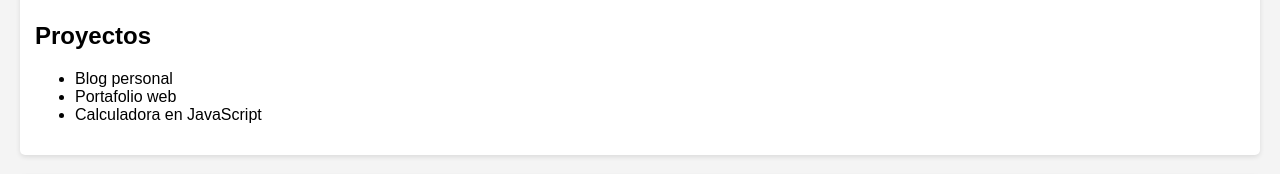
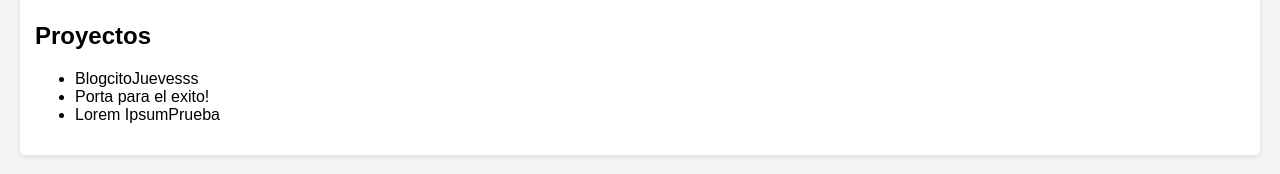
Before and after one commit to Alvg10/JavaPracticing, a plain HTML site: page bin/form/index.html in a window 1280 px wide. Shown: the part 377-551 px from the top of the page. Drawn offline with Linux system fonts and the light colour scheme.

Commit message:
Esto se hizo en la rama version-wuevadas

```diff
--- a/bin/form/index.html
+++ b/bin/form/index.html
@@ -72,9 +72,9 @@
     <section class="card">
       <h2>Proyectos</h2>
       <ul>
-        <li>Blog personal</li>
-        <li>Portafolio web</li>
-        <li>Calculadora en JavaScript</li>
+        <li>BlogcitoJuevesss</li>
+        <li>Porta para el exito!</li>
+        <li>Lorem IpsumPrueba</li>
       </ul>
     </section>
 
```
Also changed, not shown: src/form/index.html (+3 -3 lines).
